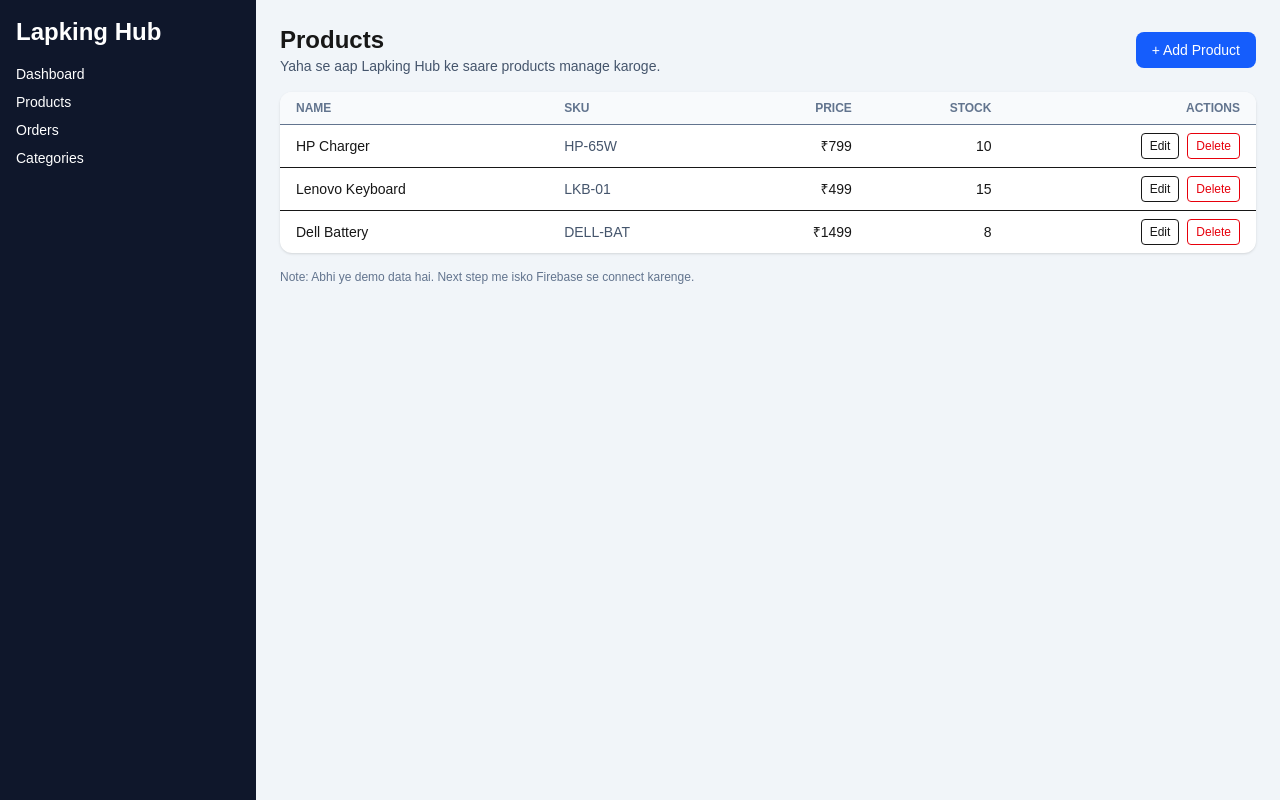
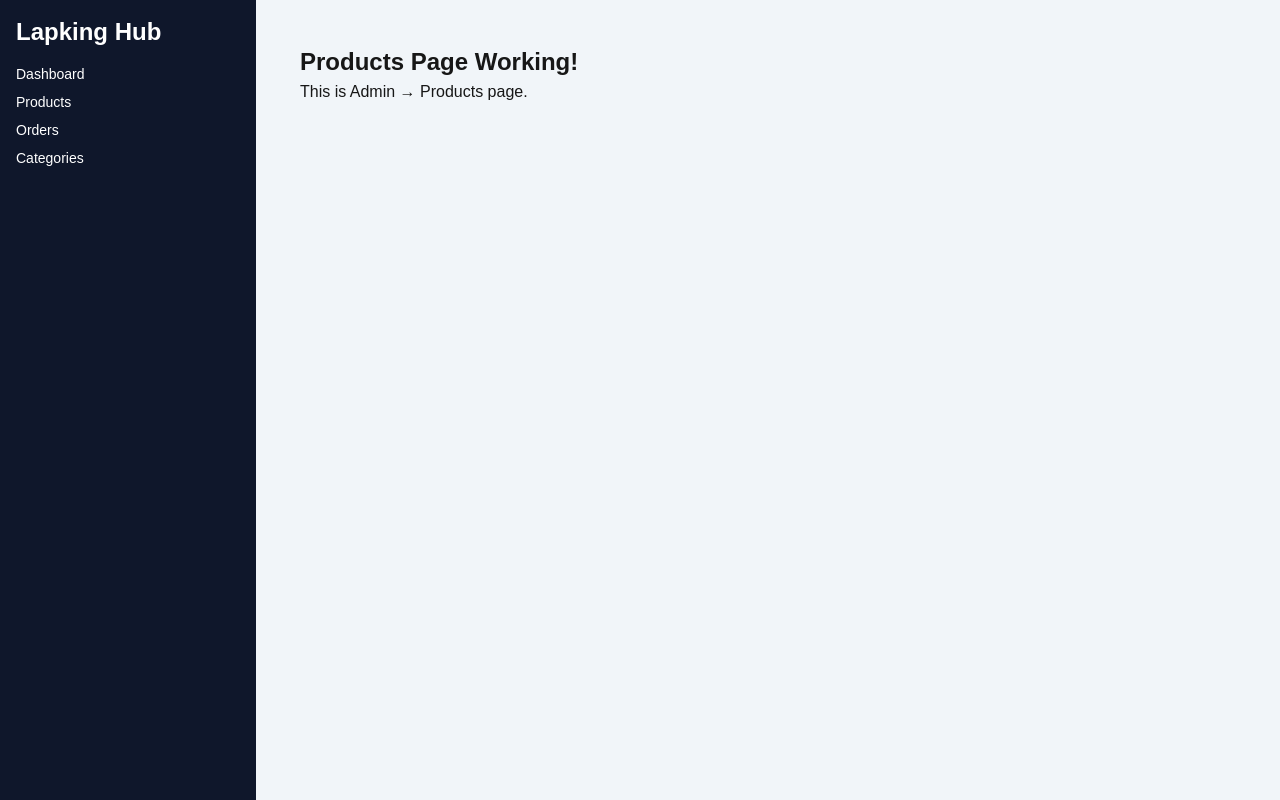
Before and after one commit to pahadsinghdeora23-svg/Lapking-hub, a Next.js app: page /admin/products in a window 1280 px wide. Built offline with nearby package versions, Linux system fonts and the light colour scheme.

Commit message:
Replace demo products with static message

```diff
--- a/app/admin/products/page.tsx
+++ b/app/admin/products/page.tsx
@@ -1,61 +1,8 @@
-const demoProducts = [
-  { id: "1", name: "HP Charger", sku: "HP-65W", price: 799, stock: 10 },
-  { id: "2", name: "Lenovo Keyboard", sku: "LKB-01", price: 499, stock: 15 },
-  { id: "3", name: "Dell Battery", sku: "DELL-BAT", price: 1499, stock: 8 },
-];
-
 export default function AdminProductsPage() {
   return (
-    <div className="space-y-4">
-      <header className="flex items-center justify-between">
-        <div>
-          <h1 className="text-2xl font-bold">Products</h1>
-          <p className="text-sm text-slate-600">
-            Yaha se aap Lapking Hub ke saare products manage karoge.
-          </p>
-        </div>
-        <button className="rounded-lg bg-blue-600 px-4 py-2 text-sm font-medium text-white">
-          + Add Product
-        </button>
-      </header>
-
-      <div className="overflow-x-auto rounded-xl bg-white shadow-sm">
-        <table className="min-w-full text-sm">
-          <thead className="border-b bg-slate-50 text-xs uppercase text-slate-500">
-            <tr>
-              <th className="px-4 py-2 text-left">Name</th>
-              <th className="px-4 py-2 text-left">SKU</th>
-              <th className="px-4 py-2 text-right">Price</th>
-              <th className="px-4 py-2 text-right">Stock</th>
-              <th className="px-4 py-2 text-right">Actions</th>
-            </tr>
-          </thead>
-          <tbody>
-            {demoProducts.map((p) => (
-              <tr key={p.id} className="border-b last:border-0">
-                <td className="px-4 py-2">{p.name}</td>
-                <td className="px-4 py-2 text-slate-600">{p.sku}</td>
-                <td className="px-4 py-2 text-right font-medium">
-                  ₹{p.price}
-                </td>
-                <td className="px-4 py-2 text-right">{p.stock}</td>
-                <td className="px-4 py-2 text-right space-x-2">
-                  <button className="text-xs rounded border px-2 py-1">
-                    Edit
-                  </button>
-                  <button className="text-xs rounded border px-2 py-1 text-red-600">
-                    Delete
-                  </button>
-                </td>
-              </tr>
-            ))}
-          </tbody>
-        </table>
-      </div>
-
-      <p className="text-xs text-slate-500">
-        Note: Abhi ye demo data hai. Next step me isko Firebase se connect karenge.
-      </p>
+    <div style={{ padding: 20 }}>
+      <h1 style={{ fontSize: 24, fontWeight: "bold" }}>Products Page Working!</h1>
+      <p>This is Admin → Products page.</p>
     </div>
   );
-      }
+}
```
